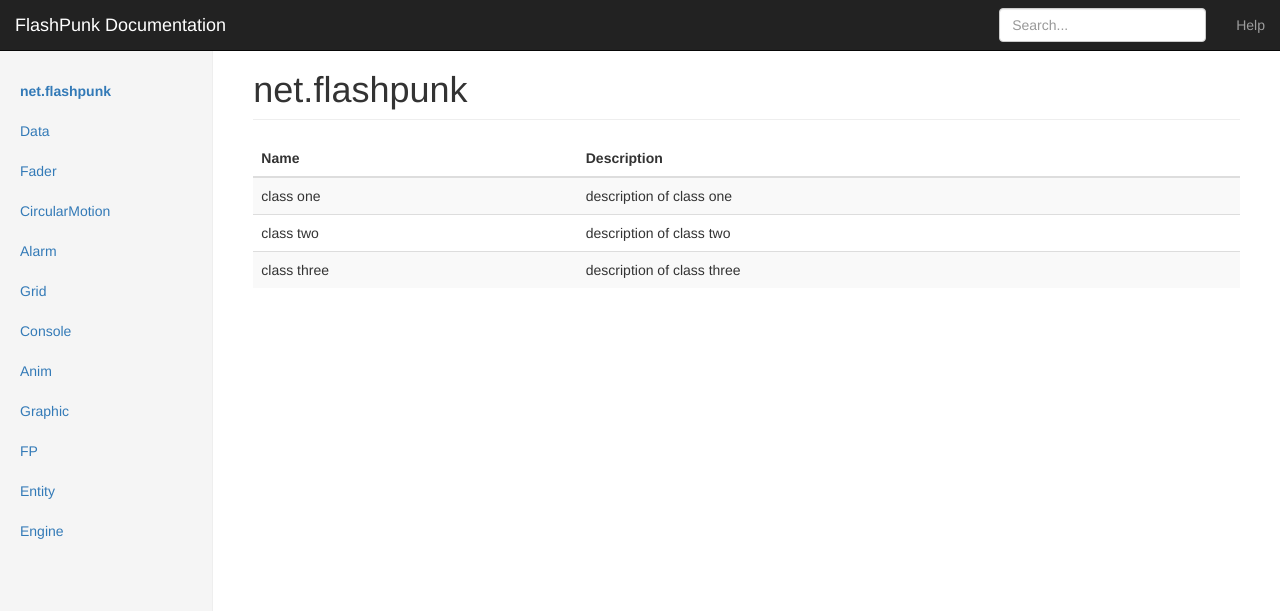
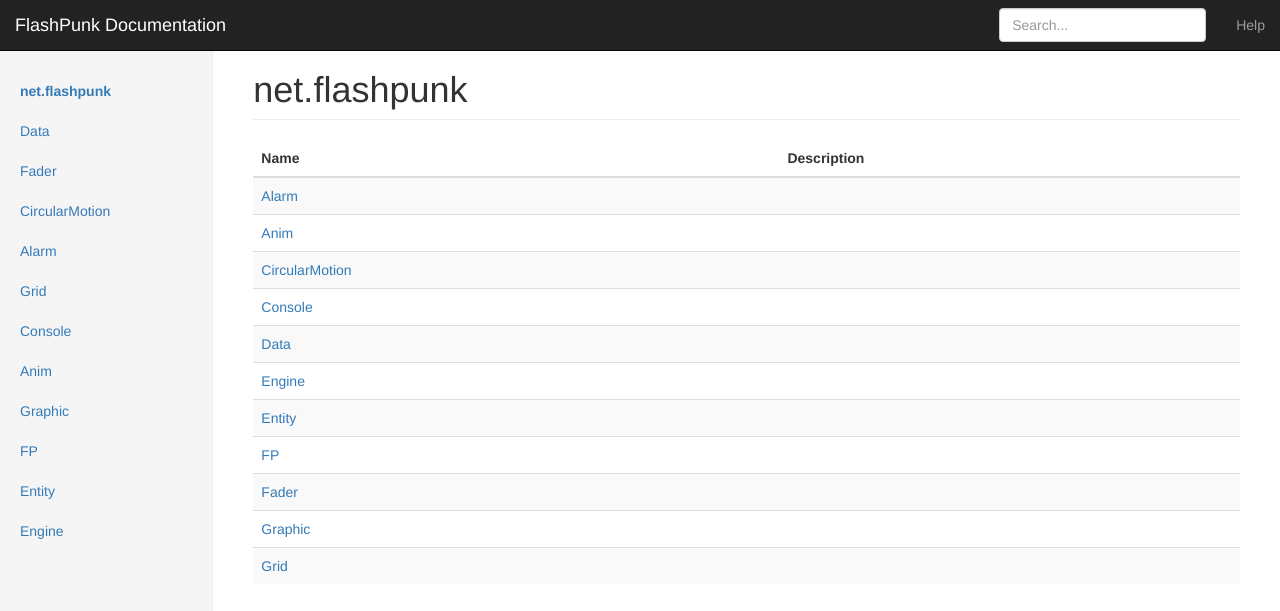
Before and after one commit to useflashpunk/flashpunk-docs, a Jekyll site: the page built from net/flashpunk/index.html, in a window 1280 px wide. Shown: the top 611 px of the page. Built offline with Jekyll 4.4.1, drawn with Linux system fonts in a browser that asks for light colours; nearby versions of some CDN libraries.

Commit message:
Update index.html

```diff
--- a/net/flashpunk/index.html
+++ b/net/flashpunk/index.html
@@ -11,17 +11,12 @@
     </tr>
   </thead>
   <tbody>
+    {% assign classes = site.posts | sort: "title" %}
+    {% for class in classes %}
     <tr>
-      <td>class one</td>
-      <td>description of class one</td>
+      <td><a href="{{ site.baseurl }}{{ class.url }}">{{ class.title }}</a></td>
+      <td>{{ class.description }}</td>
     </tr>
-    <tr>
-      <td>class two</td>
-      <td>description of class two</td>
-    </tr>
-    <tr>
-      <td>class three</td>
-      <td>description of class three</td>
-    </tr>
+    {% endfor %}
   </tbody>
 </table>
```
